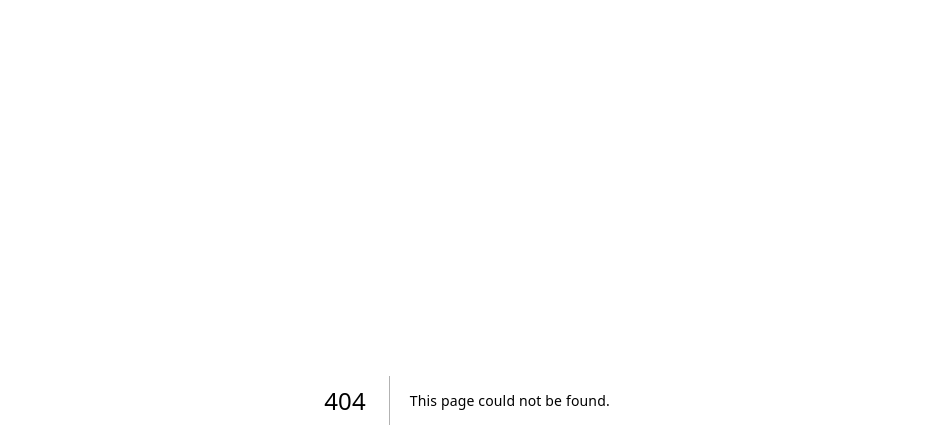
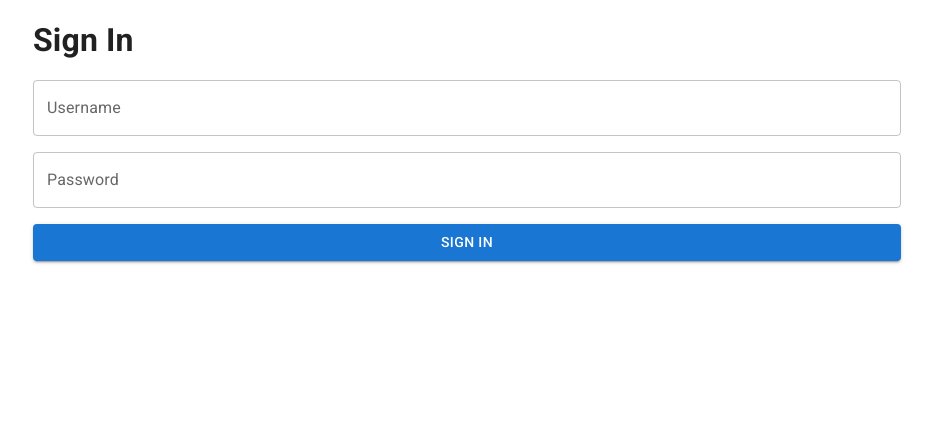
Before and after one commit to cjduncana/upede, a Next.js app: page /sign-in in a window 1280 px wide. Before the commit this address had no page. Shown: the top 448 px of the page, without its empty margins (173-1106 px from the left). Built offline with nearby package versions, Linux system fonts and the light colour scheme.

Commit message:
Implement a basic sign-in page

```diff
--- /dev/null
+++ b/src/component/base/text-field.tsx
@@ -0,0 +1,19 @@
+import { InputLabelProps } from "@mui/material/InputLabel"
+import MuiTextField from "@mui/material/TextField"
+import React from "react"
+
+export type AutoComplete = "current-password" | "email" | "new-password" | "off" | "on" | "username"
+
+export interface Props {
+    label?: React.ReactNode
+    name?: string
+    required?: boolean
+    type?: React.HTMLInputTypeAttribute
+    autoComplete?: AutoComplete
+}
+
+export function TextField(props: Props): JSX.Element {
+	return <MuiTextField {...props} InputLabelProps={removeRequiredLabel} />
+}
+
+const removeRequiredLabel:InputLabelProps = { required: false }
--- /dev/null
+++ b/src/component/password-input.tsx
@@ -0,0 +1,9 @@
+import React from "react"
+
+import { TextField, Props as TextFieldProps } from "./base/text-field"
+
+export type Props = Omit<TextFieldProps, "type">
+
+export function PasswordInput(props: Props): JSX.Element {
+	return <TextField {...props} type="password"  />
+}
--- /dev/null
+++ b/src/component/text-input.tsx
@@ -0,0 +1,9 @@
+import React from "react"
+
+import { TextField, Props as TextFieldProps } from "./base/text-field"
+
+export type Props = Omit<TextFieldProps, "type">
+
+export function TextInput(props: Props): JSX.Element {
+	return <TextField {...props} type="text"  />
+}
--- /dev/null
+++ b/src/pages/sign-in.tsx
@@ -0,0 +1,47 @@
+import { Button, Stack } from "@mui/material"
+import { Theme } from "@mui/material/styles"
+import { SystemStyleObject } from "@mui/system"
+import { useRouter } from "next/router"
+import React from "react"
+
+import { PasswordInput } from "../component/password-input"
+import { TextInput } from "../component/text-input"
+
+export default function SignIn(): JSX.Element {
+	const router = useRouter()
+
+	const onSubmit: React.FormEventHandler<HTMLFormElement> = async (event) => {
+		event.preventDefault()
+
+		const formData = new FormData(event.currentTarget)
+
+		const username = formData.get(usernameInputName)
+		const password = formData.get(passwordInputName)
+
+		if (typeof username !== "string" || typeof password !== "string") {
+			return console.error("Invalid form data", { username, password })
+		}
+
+		router.push("/")
+	}
+
+	return (
+		<Stack component="form" onSubmit={onSubmit} spacing={2} sx={formStyle}>
+			<h1>Sign In</h1>
+			<TextInput label="Username" name={usernameInputName} autoComplete="username" required />
+			<PasswordInput label="Password" name={passwordInputName} autoComplete="current-password" required />
+			<Button type="submit" variant="contained">Sign In</Button>
+		</Stack>
+	)
+}
+
+function formStyle(theme: Theme): SystemStyleObject<Theme> {
+	return {
+		margin: "0 auto",
+		padding: theme.spacing(2),
+		maxWidth: theme.breakpoints.values.md,
+	}
+}
+
+const usernameInputName = "username"
+const passwordInputName = "password"
```
